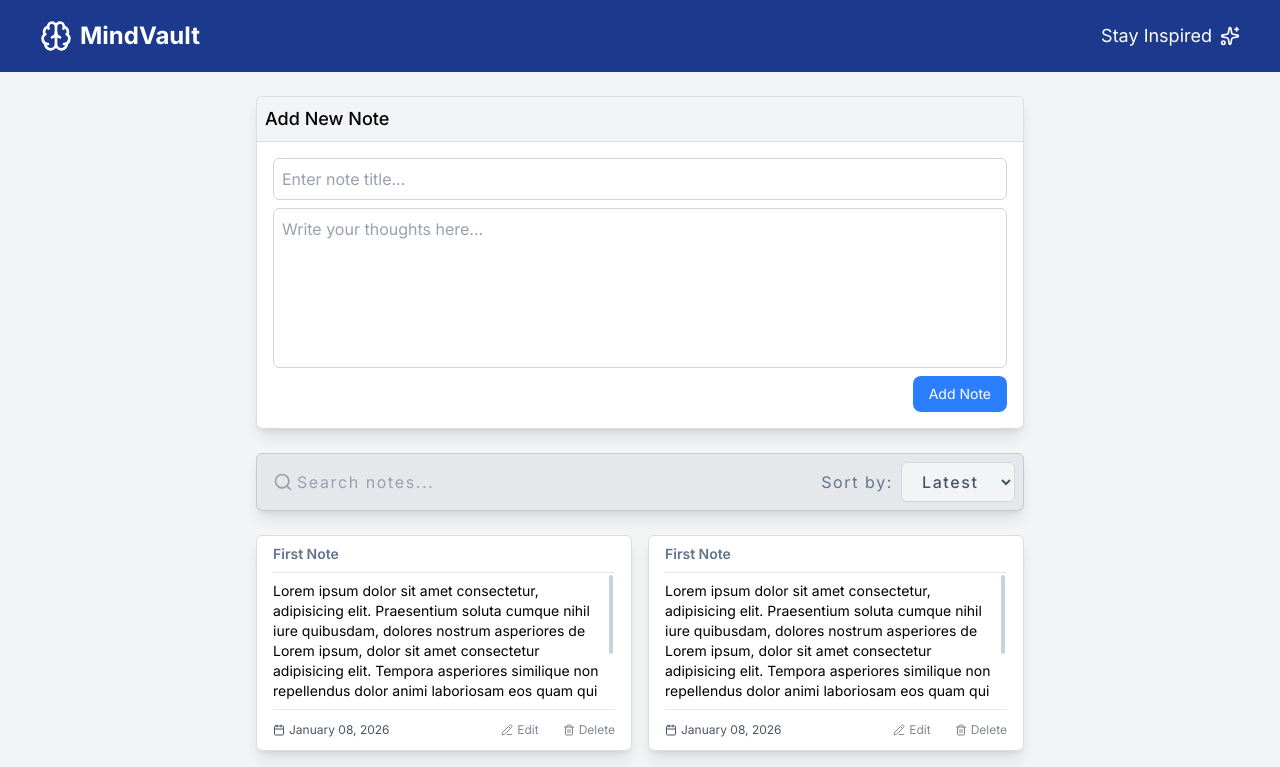
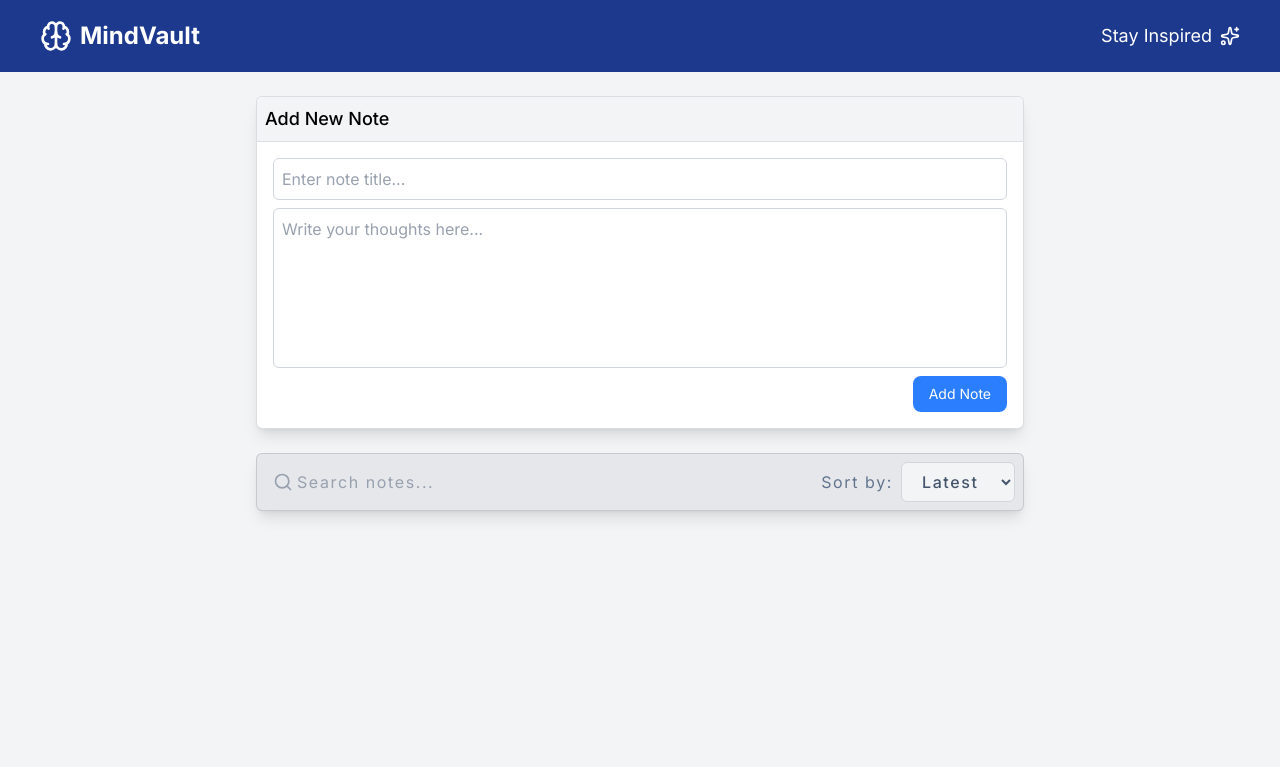
Before and after one commit to vktheja/Project-React-Tailwind-Mind-Vault, a React (Vite) app: page / in a window 1280 px wide. Shown: the top 767 px of the page. Built offline with nearby package versions, Linux system fonts and the light colour scheme.

Commit message:
Note and notes displaying data done

```diff
--- a/src/components/Notes/Note.jsx
+++ b/src/components/Notes/Note.jsx
@@ -4,27 +4,20 @@ import Edit from "../../shared/icons/Edit";
 import Delete from "../../shared/icons/Delete";
 
 const Note = (props) => {
-  //   const { note } = props;
+  const { date, title, message } = props;
   return (
     <div className="group flex flex-col bg-white px-4 rounded-md shadow-lg shadow-black/10 border border-gray-600/20 transition-all duration-200 ease-out hover:scale-[1.02] hover:shadow-xl">
       <div className="border-b py-2 border-gray-200 text-slate-500 font-semibold text-base mds:text-sm">
-        First Note
+        {title}
       </div>
       <SimpleBar className="h-32">
-        <div className="py-2 mr-2 text-base mds:text-sm">
-          Lorem ipsum dolor sit amet consectetur, adipisicing elit. Praesentium
-          soluta cumque nihil iure quibusdam, dolores nostrum asperiores de
-          Lorem ipsum, dolor sit amet consectetur adipisicing elit. Tempora
-          asperiores similique non repellendus dolor animi laboriosam eos quam
-          qui eligendi deserunt, repudiandae eveniet doloremque eius impedit
-          laudantium tenetur harum eum?
-        </div>
+        <div className="py-2 mr-2 text-base mds:text-sm">{message}</div>
       </SimpleBar>
       <div className="border-b border-gray-200 mt-2 "></div>
       <div className="flex items-center justify-between py-2">
         <div className="flex items-center space-x-1 text-sm mds:text-xs text-gray-600">
           <Date className="w-4 mds:w-3" />
-          <p>January 08, 2026</p>
+          <p>{date}</p>
         </div>
         <div className="flex gap-6 items-center opacity-70 group-hover:opacity-100 transition-opacity duration-200">
           <button className="flex items-center space-x-1 text-sm mds:text-xs text-gray-600 hover:text-blue-500 cursor-pointer">
--- a/src/components/Notes/Notes.jsx
+++ b/src/components/Notes/Notes.jsx
@@ -1,12 +1,10 @@
 import Note from "./Note";
 const Notes = (props) => {
   const { notes } = props;
+  const noteCard = notes.map((note) => <Note key={note.id} {...note} />);
   return (
     <div className="grid grid-cols-1 mds:grid-cols-2 gap-4 auto-rows-fr max-w-3xl mx-4 mds:mx-auto">
-      <Note />
-      <Note />
-      <Note />
-      <Note />
+      {noteCard}
     </div>
   );
 };
```
